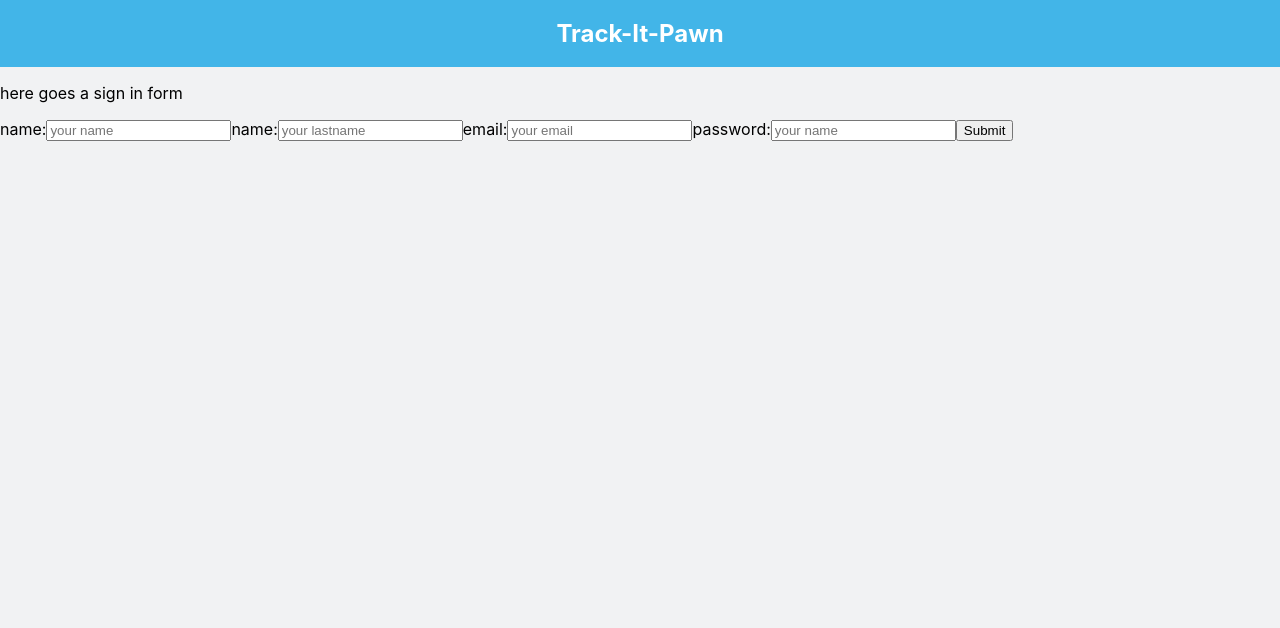
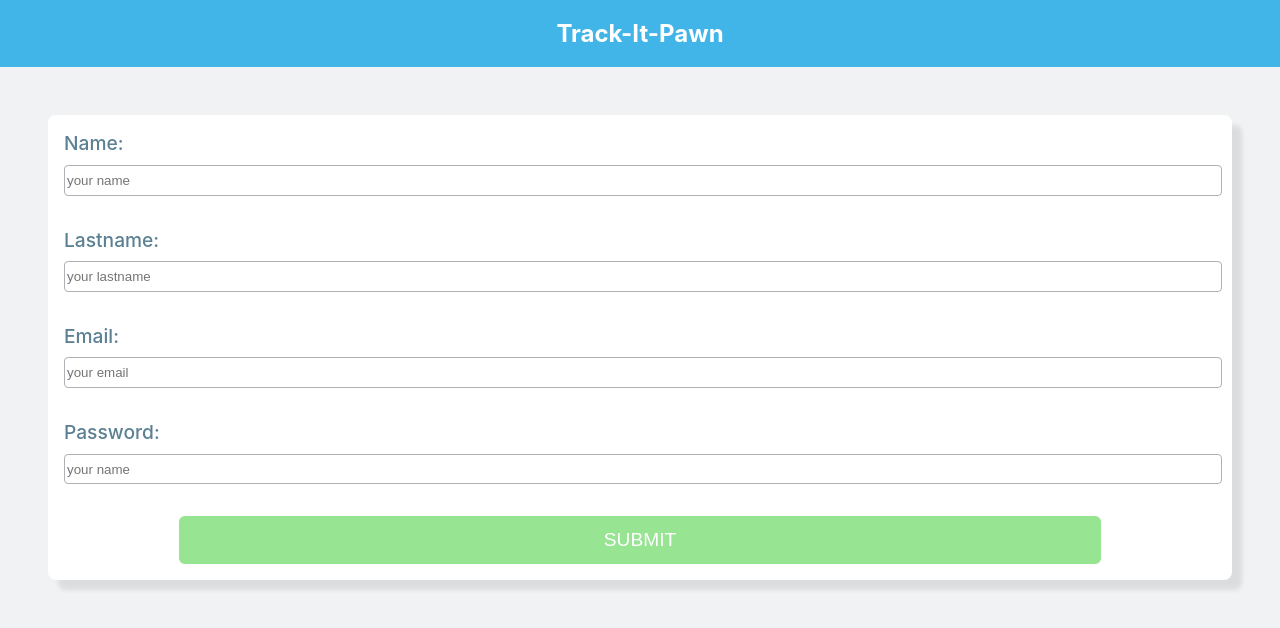
Before and after one commit to ricardomonte/tracker-it-pawn, a React (Create React App) app: page /sign_up in a window 1280 px wide. Shown: the top 628 px of the page. Built offline with nearby package versions, Linux system fonts and the light colour scheme.

Commit message:
Add styles to Signupform

```diff
--- a/src/container/SingUpForm.js
+++ b/src/container/SingUpForm.js
@@ -3,6 +3,7 @@ import { connect } from 'react-redux';
 import { useHistory } from 'react-router-dom';
 import PropTypes from 'prop-types';
 import { signUpUser } from '../actions/logginActions';
+import TrackerStyle from '../styles/Forms.module.css';
 
 const useDidUpdate = (callback, deps) => {
   const hasMount = useRef(false);
@@ -54,39 +55,42 @@ const SingUpForm = ({ authUser, messageSuccess }) => {
   };
 
   return (
-    <div>
-      <p>here goes a sign in form</p>
-
-      <form>
-        <label htmlFor="name">
+    <div className={TrackerStyle.containerTotal}>
+      <form className={TrackerStyle.container}>
+        <label htmlFor="name" className={TrackerStyle.label}>
           name:
-          <input id="name" type="text" value={user.name} name="name" onChange={handleChange} placeholder="your name" />
+          <input className={TrackerStyle.inputs} id="name" type="text" value={user.name} name="name" onChange={handleChange} placeholder="your name" />
         </label>
-        <label htmlFor="lastname">
-          name:
-          <input id="lastname" type="text" value={user.lastname} name="lastname" onChange={handleChange} placeholder="your lastname" />
+        <label htmlFor="lastname" className={TrackerStyle.label}>
+          lastname:
+          <input className={TrackerStyle.inputs} id="lastname" type="text" value={user.lastname} name="lastname" onChange={handleChange} placeholder="your lastname" />
         </label>
-        <label htmlFor="email">
+        <label htmlFor="email" className={TrackerStyle.label}>
           email:
-          <input id="email" type="email" value={user.email} name="email" onChange={handleChange} placeholder="your email" />
+          <input className={TrackerStyle.inputs} id="email" type="email" value={user.email} name="email" onChange={handleChange} placeholder="your email" />
         </label>
-        <label htmlFor="password">
+        <label htmlFor="password" className={TrackerStyle.label}>
           password:
-          <input id="password" type="password" value={user.password} name="password" onChange={handleChange} placeholder="your name" />
+          <input className={TrackerStyle.inputs} id="password" type="password" value={user.password} name="password" onChange={handleChange} placeholder="your name" />
         </label>
-        <button type="button" onClick={handleValidation}>Submit</button>
+        <button type="button" onClick={handleValidation} className={TrackerStyle.btn}>Submit</button>
       </form>
       {
       invalidForm
-        ? <div onMouseOver={handleSpan} onFocus={handleSpan}>invalid formw</div>
+        ? (
+          <div
+            onMouseOver={handleSpan}
+            onFocus={handleSpan}
+            className={TrackerStyle.invalid}
+          >
+            invalid form, try again.
+          </div>
+        )
         : <div />
       }
     </div>
   );
 };
-// const mapStateToProps = (state) => ({
-//   signUpError: state.manageErr,
-// });
 
 const mapDispatchToProps = (distpach) => ({
   authUser: (user) => distpach(signUpUser(user)),
```
